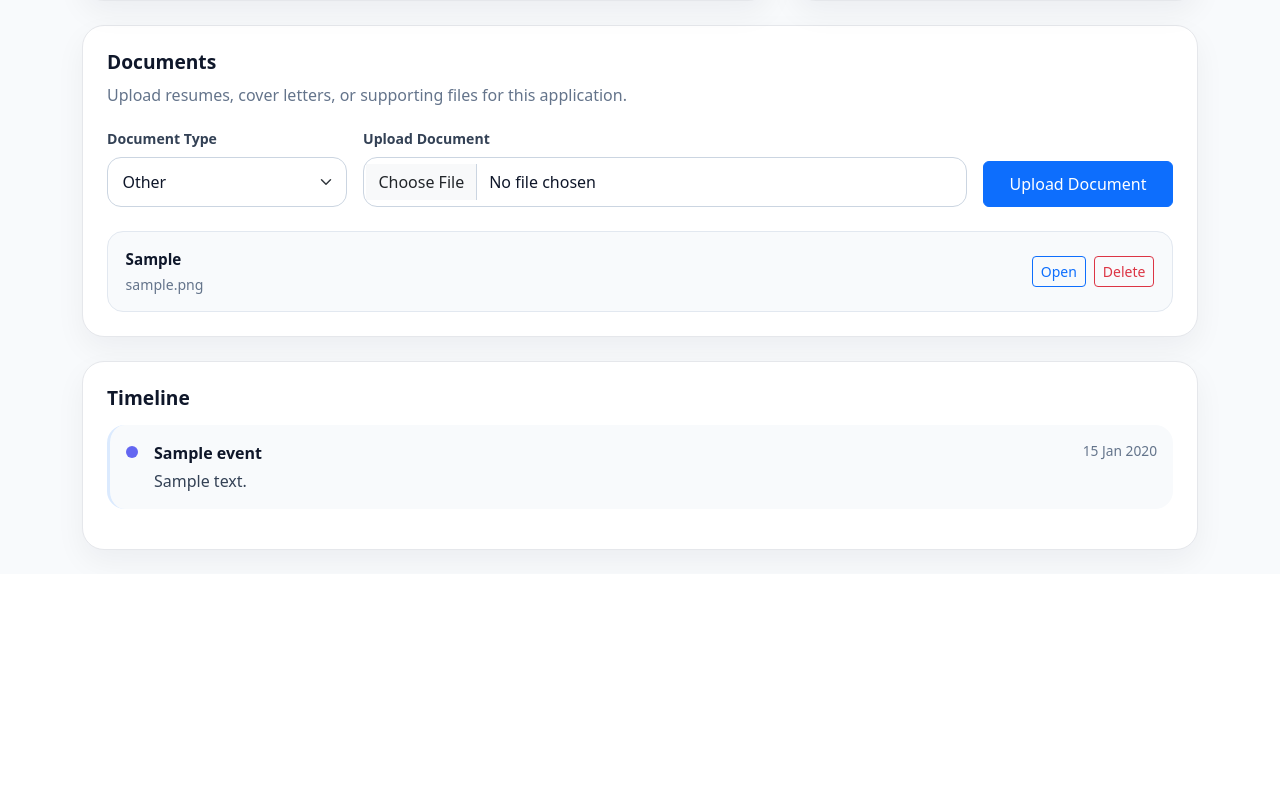
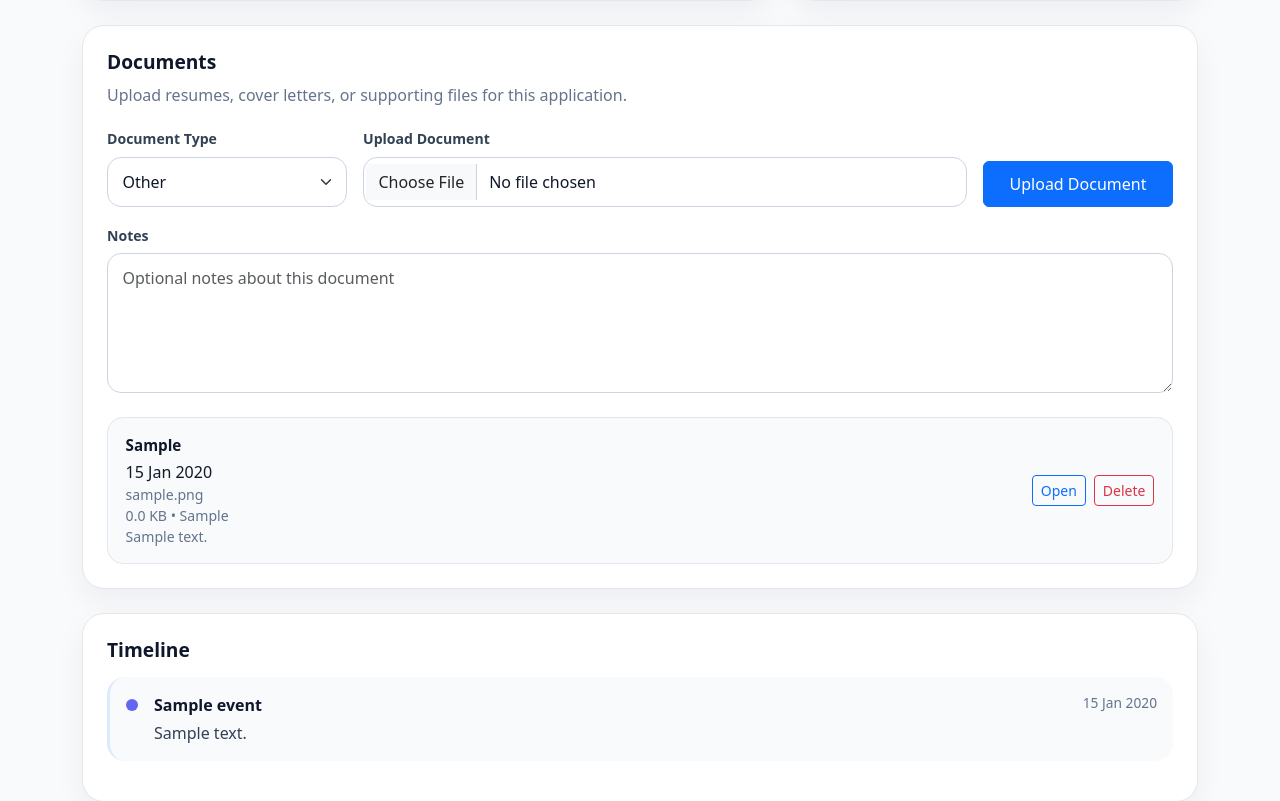
Before and after one commit to AtramAniket/career_os, a Flask app: page /applications/1 in a window 1280 px wide. Shown: the part 1258-2059 px from the top of the page. Before the commit the page ends 1821 px from the top, so only its background shows below. Run offline with Flask 3, Linux system fonts and the light colour scheme; a user stored in the database is signed in; tables that the repository leaves empty hold one stand-in row (values such as "Sample post"); some libraries are stand-ins or nearby versions.

Commit message:
updated UI for adding notes for uploads

```diff
--- a/app/templates/applications/detail.html
+++ b/app/templates/applications/detail.html
@@ -199,6 +199,14 @@
           {{ upload_form.submit(class="btn btn-primary") }}
         </div>
       </div>
+      <div class="mt-3">
+        {{ upload_form.notes.label(class="form-label") }}
+        {{ upload_form.notes(
+            class="form-control",
+            rows="3",
+            placeholder="Optional notes about this document"
+        ) }}
+      </div>
     </form>
 
     {% if application.documents %}
@@ -207,13 +215,36 @@
           <div class="uploaded-document-item">
 
             <div class="uploaded-document-info">
-              <strong>
-                {{ document.document_type.replace("_", " ")|title }}
-              </strong>
 
-              <p>
+              <div class="document-topline">
+                <strong>
+                  {{ document.document_type.replace("_", " ")|title }}
+                </strong>
+
+                <span class="document-meta">
+                  {{ document.uploaded_at.strftime("%d %b %Y") }}
+                </span>
+              </div>
+
+              <p class="document-filename">
                 {{ document.original_filename }}
               </p>
+
+              {% if document.file_size %}
+                <p class="document-details">
+                  {{ (document.file_size / 1024)|round(1) }} KB
+                  {% if document.mime_type %}
+                    • {{ document.mime_type }}
+                  {% endif %}
+                </p>
+              {% endif %}
+
+              {% if document.notes %}
+                <p class="document-notes">
+                  {{ document.notes }}
+                </p>
+              {% endif %}
+
             </div>
 
             <div class="uploaded-document-actions">
```
Also changed, not shown: 2 other files.
